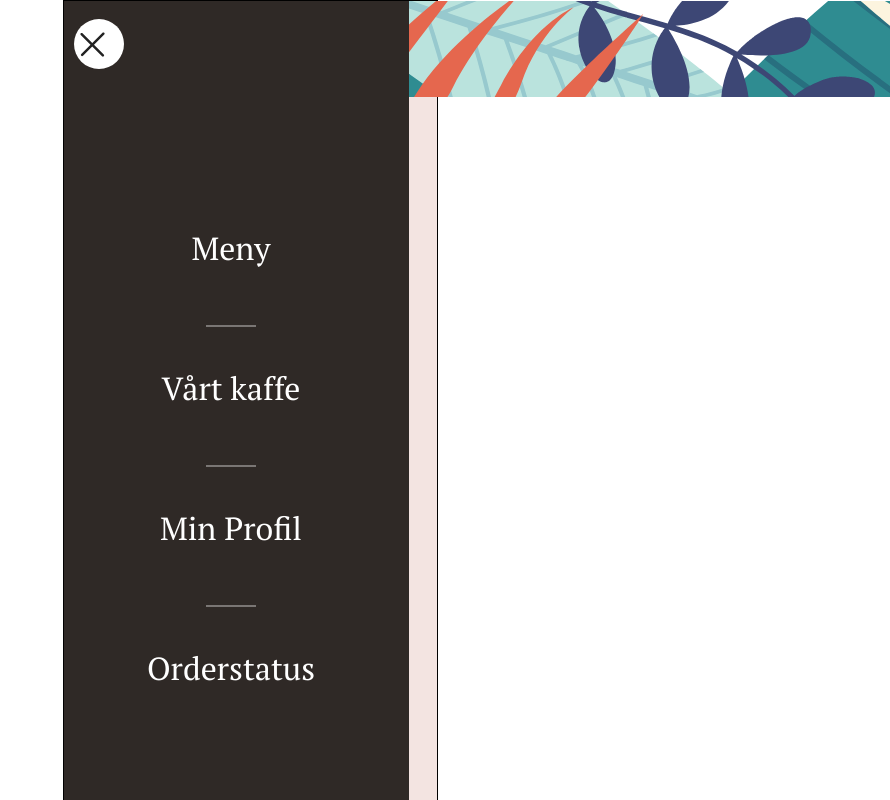
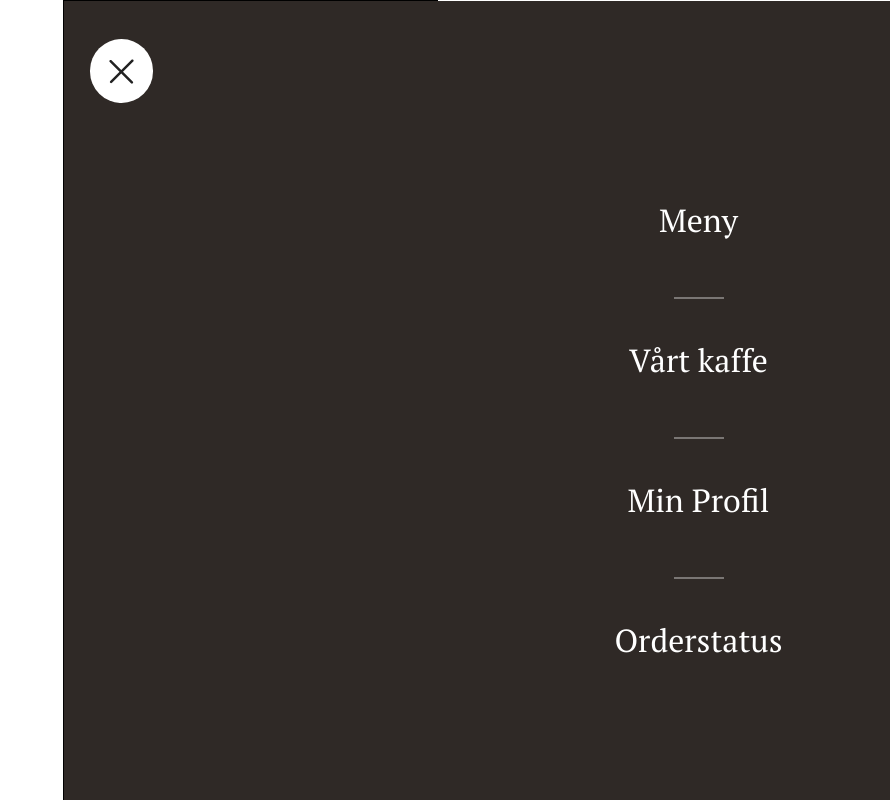
Before and after one commit to jensengbg-johanna-ohrnberg/airBean-by-IronPants, a Vue app in the folder airbean/: page /about in a window 1280 px wide. Both pictures are taken after a click on the element 500 px from the left and 56 px from the top of the page. Shown: the top 800 px of the page, without its empty margins (390-1280 px from the left). Built offline with nearby package versions, Linux system fonts and the light colour scheme.

Commit message:
Update OverlayMenu.vue

```diff
--- a/airbean/src/components/OverlayMenu.vue
+++ b/airbean/src/components/OverlayMenu.vue
@@ -1,17 +1,19 @@
 <template>
-  <article>
-    <section>
   <transition name="slide">
     <div v-if="isOverlayOpen" class="show-overlay">
-          <div class="close-overlay" @click="closeOverlay" v-if="isOverlayOpen">
-            <button type="button" class="close-button" title="Menu">
+      <button
+        type="button"
+        class="close-button"
+        title="Menu"
+        @click="closeOverlay"
+        v-if="isOverlayOpen"
+      >
         <img
           class="img-button"
           src="../assets/graphics/close.svg"
           alt="close"
         />
       </button>
-          </div>
 
       <ul class="show-overlay-nav">
         <li><a @click="navToMenu">Meny</a></li>
@@ -24,8 +26,6 @@
       </ul>
     </div>
   </transition>
-    </section>
-  </article>
 </template>
 <script>
 import { store, mutations } from '../store/index'
@@ -39,34 +39,39 @@ export default {
   methods: {
     navToMenu() {
       this.$router.push('/menu')
+      mutations.toggleNav()
     },
     navToAbout() {
       this.$router.push('/about')
+      mutations.toggleNav()
     },
     navToMyProfile() {
       this.$router.push('/profile')
+      mutations.toggleNav()
     },
     navToOrderstatus() {
       this.$router.push('/orderstatus')
+      mutations.toggleNav()
     },
     closeOverlay: mutations.toggleNav
   }
 }
 </script>
 
-<style>
+<style scoped>
+section {
+  width: 100vw;
+  height: 100vh;
+}
 .close-button {
   position: sticky;
-  height: 50px;
-  width: 50px;
-  display: block;
-  z-index: 999;
+  padding: 1.2rem;
+  margin: -0.6rem 0rem 0rem 1rem;
   border: 0;
   border-radius: 0;
   background-color: #ffffff;
   pointer-events: all;
   border-radius: 50%;
-  margin-top: -30px;
 }
 
 .img-button {
@@ -75,7 +80,6 @@ export default {
   justify-content: center;
   width: 25px;
   height: 25px;
-  margin-left: 6px;
 }
 
 .slide-enter,
@@ -90,20 +94,18 @@ export default {
 }
 
 .show-overlay {
-  overflow: hidden;
   background-color: #2f2926;
-  position: sticky;
-  height: 828px;
-  z-index: 999;
+  position: absolute;
+  top: 0;
+  width: 100vw;
+  height: 100%;
   padding: 3rem 20px 2rem 10px;
-  width: 345px;
 }
 
 .show-overlay-nav {
   list-style-type: none;
   cursor: pointer;
-  margin-top: 50%;
-  margin-bottom: 50%;
+  margin: 6rem 0rem;
 }
 
 .show-overlay-nav > li > a {
```
Lines whose indentation alone changed are shown as unchanged.
